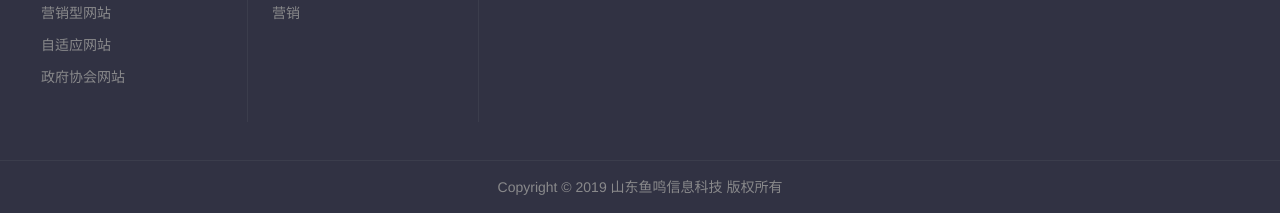
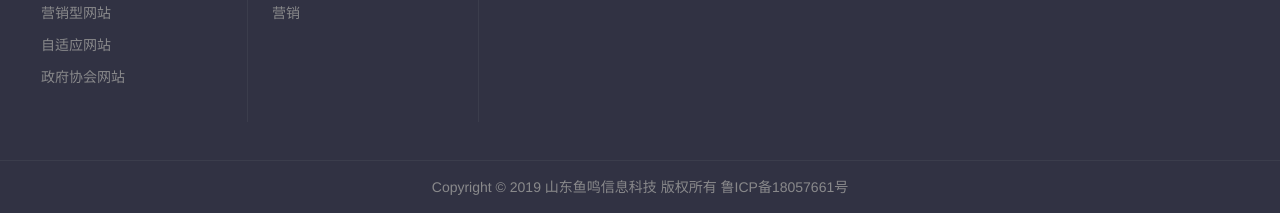
Before and after one commit to ccOnTheWay/ymxxkj, a plain HTML site: page about.html in a window 1280 px wide. Shown: the part 3193-3406 px from the top of the page. Drawn offline with Linux system fonts and the light colour scheme.

Commit message:
#添加备案号

```diff
--- a/about.html
+++ b/about.html
@@ -274,7 +274,7 @@
 				</div>
 			</div>
 			<div class="footer_bot">
-				<p> Copyright &copy; 2019 山东鱼鸣信息科技 版权所有 </p>
+				<p> Copyright &copy; 2019 山东鱼鸣信息科技 版权所有 鲁ICP备18057661号 </p>
 			</div>
 		</div>
 		<!--漂浮客服-->
```
Also changed, not shown: case.html (+1 -1 lines), contact.html (+1 -1 lines), dingzhi.html (+1 -1 lines), index.html (+1 -1 lines), muban.html (+1 -1 lines), muban_detail.html (+1 -1 lines), news.html (+1 -1 lines), news_detail.html (+1 -1 lines), xiaochengxu.html (+1 -1 lines), yingxiao.html (+1 -1 lines), 1 other file.
